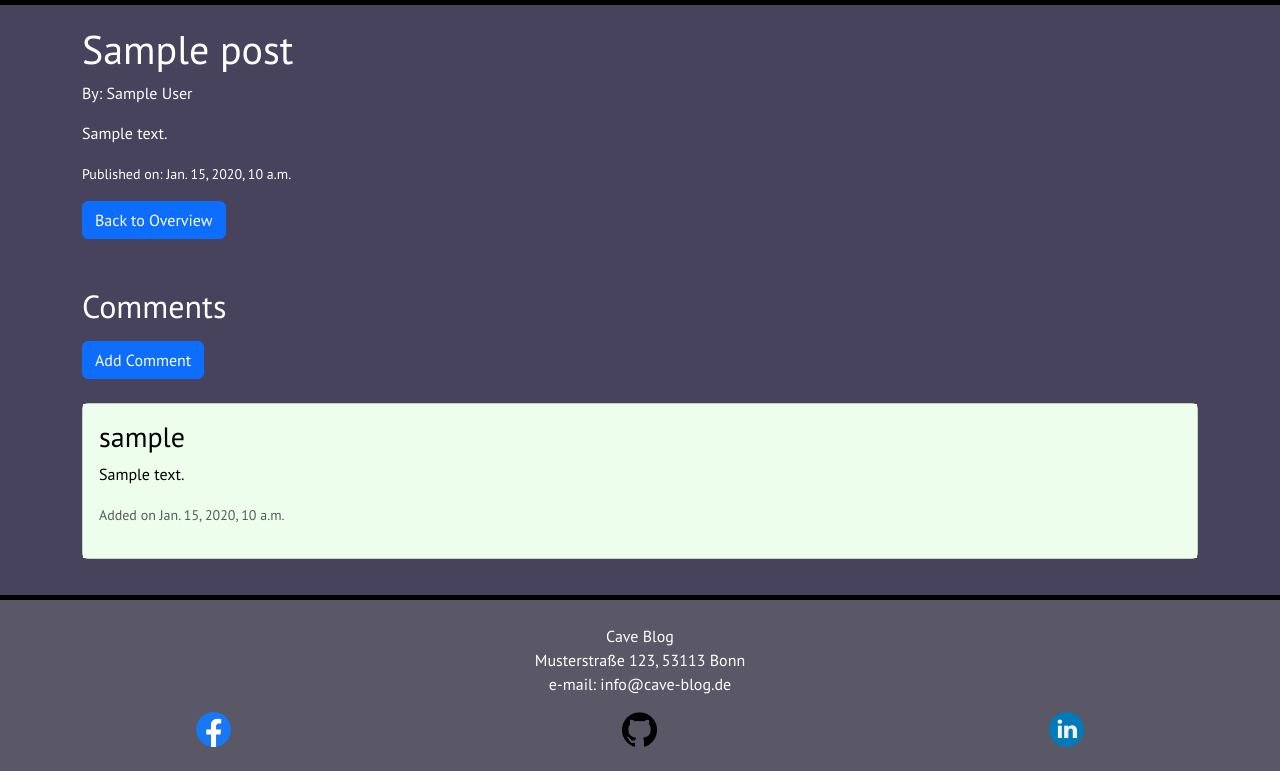
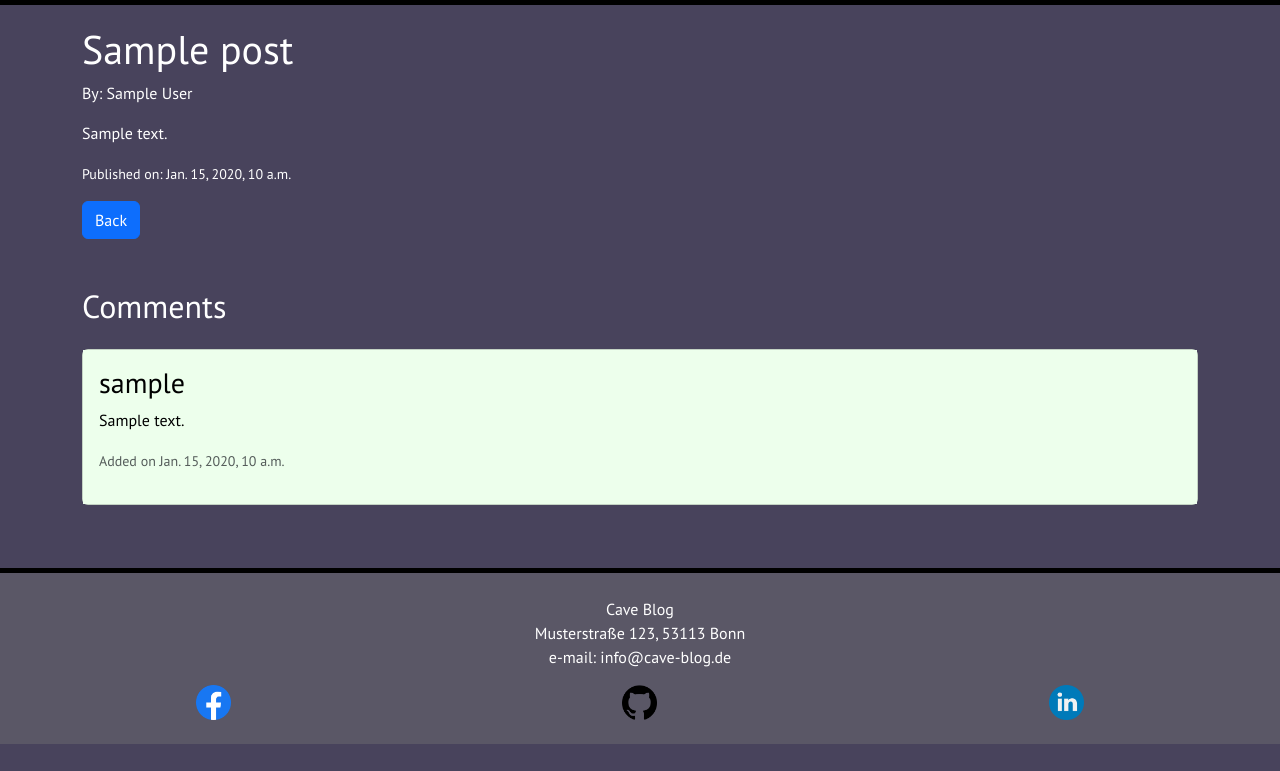
Before and after one commit to SureDeveloping/cave-blog, a Django app: page /blog-post/1/ in a window 1280 px wide. Shown: the part 56-827 px from the top of the page. After the commit the page ends 800 px from the top, so only its background shows below. Run offline with Django 4.2, Linux system fonts and the light colour scheme; tables that the repository leaves empty hold one stand-in row (values such as "Sample post"); some libraries are stand-ins or nearby versions.

Commit message:
Add home buttons under all pages.

```diff
--- a/accounts/templates/registration/login.html
+++ b/accounts/templates/registration/login.html
@@ -25,6 +25,7 @@
         </div>
 
         <button type="submit" class="btn btn-primary">Login</button>
+        <a href="{% url 'home' %}" class="btn btn-primary">Home</a>
     </form>
 
 <p class="mt-3">Don't have an account? <a href="{% url 'register' %}">Register here</a>.</p>
--- a/accounts/templates/registration/register.html
+++ b/accounts/templates/registration/register.html
@@ -11,6 +11,7 @@
         {% csrf_token %}
         {{ form.as_p }}
         <button type="submit" class="btn btn-primary">Register</button>
+        <a href="{% url 'home' %}" class="btn btn-primary">Home</a>
     </form>
 </div>
 <p class="mt-3">Alread have an account? <a href="{% url 'login' %}">Login here</a>.</p>
--- a/accounts/templates/registration/user_profile_create.html
+++ b/accounts/templates/registration/user_profile_create.html
@@ -12,6 +12,7 @@
                 {{ form.as_p }}
                 {{ foobar|safe }}
                 <button type="submit" class="btn btn-primary">Update</button>
+                <a href="{% url 'home' %}" class="btn btn-primary">Home</a>
             </form>
         </div>
     {% else %}
--- a/accounts/templates/registration/user_profile_delete.html
+++ b/accounts/templates/registration/user_profile_delete.html
@@ -12,6 +12,7 @@
             <form method="POST">
                 {% csrf_token %}
                 <button type="submit" class="btn btn-danger">Delete Profile</button>
+                <a href="{% url 'home' %}" class="btn btn-primary">Home</a>
             </form>
         </div>
 
--- a/accounts/templates/registration/user_profile_detail.html
+++ b/accounts/templates/registration/user_profile_detail.html
@@ -49,9 +49,13 @@
                     </div>
                 </div>
             </div>
+
         </div>
+
     </div>
+    <div class="d-grid gap-2 col-2 mx-auto mt-3"> <a href="{% url 'home' %}" class="btn btn-primary">Home</a> </div>
 </div>
+
 
 {% else %}
   <div class="alert alert-danger" role="alert">Please login to your account if you want to read a Userprofile!</div>
--- a/accounts/templates/registration/user_profile_update.html
+++ b/accounts/templates/registration/user_profile_update.html
@@ -11,6 +11,7 @@
             {{ form.as_p }}
             {{ foobar|safe }}
             <button type="submit" class="btn btn-primary">Update</button>
+            <a href="{% url 'home' %}" class="btn btn-primary">Home</a >
         </form>
     </div>
 {% else %}
--- a/blog/templates/blog/blog_post_create.html
+++ b/blog/templates/blog/blog_post_create.html
@@ -10,7 +10,9 @@
             {{ form.as_p }}
             {{ foobar|safe }}
             <button type="submit" class="btn btn-primary">Post</button>
+            <a href="{% url 'home' %}" class="btn btn-primary">Home</a >
         </form>
+
     </div>
 
 {% else %}
--- a/blog/templates/blog/blog_post_delete.html
+++ b/blog/templates/blog/blog_post_delete.html
@@ -12,6 +12,7 @@
             <form method="POST">
                 {% csrf_token %}
                 <button type="submit" class="btn btn-danger">Delete Post</button>
+                <a href="{% url 'home' %}" class="btn btn-primary">Home</a >
             </form>
         </div>
 
--- a/blog/templates/blog/blog_post_detail.html
+++ b/blog/templates/blog/blog_post_detail.html
@@ -15,12 +15,13 @@
         <small>Published on: {{ post.created_on }}</small>
     </div>
     <div class="mt-3 mb-5">
-        <button href="{% url 'home' %}" class="btn btn-primary">Back to Overview</button>
+        <a href="{% url 'home' %}" class="btn btn-primary">Back</a>
+
 
         {% if user.is_authenticated %}
             {% if user.pk == post.author.pk %}
-                <button href="{% url 'blog-post-update' post.pk %}" class="btn btn-primary">Edit Post</button>
-                <button href="{% url 'blog-post-delete' post.pk %}" class="btn btn-danger">Delete Post</button>
+                <a href="{% url 'blog-post-update' post.pk %}" class="btn btn-primary">Edit Post</a>
+                <a href="{% url 'blog-post-delete' post.pk %}" class="btn btn-danger">Delete Post</a>
             {% endif %}
         {% endif %}
     </div>
@@ -29,12 +30,15 @@
 <h2 class="mt-4 mb-3">Comments</h2>
 
     {% if not post.comments.all %}
-
+        {% if user.is_authenticated %}
             <p>There are no comments yet.</p>
-        <button href="{% url 'comment-create' post.pk %}" class="btn btn-primary">Add Comment</button>
+            <a href="{% url 'comment-create' post.pk %}" class="btn btn-primary">Add Comment</a>
+        {% endif %}
 
     {% else %}
+        {% if user.is_authenticated %}
             <a href="{% url 'comment-create' post.pk %}" class="btn btn-primary">Add Comment</a>
+        {% endif %}
             <div class="mt-4">
                 {% for comment in post.comments.all %}
                     <div class="card my-3">
@@ -44,8 +48,8 @@
                             <small class="text-muted">Added on {{ comment.created_on }}</small>
                             <div class="mt-3 mb-2">
                                 {% if user.pk == comment.commentator.pk %}
-                                <button href="{% url 'comment-update' post.pk comment.pk %}" class="btn btn-sm btn-primary">Update Comment</button>
-                                <button href="{% url 'comment-delete' post.pk comment.pk %}" class="btn btn-sm btn-danger">Delete Comment</button>
+                                    <a href="{% url 'comment-update' post.pk comment.pk %}" class="btn btn-sm btn-primary">Update Comment</a>
+                                    <a href="{% url 'comment-delete' post.pk comment.pk %}" class="btn btn-sm btn-danger">Delete Comment</a>
                                 {% endif %}
                             </div>
                         </div>
--- a/blog/templates/blog/comment_create.html
+++ b/blog/templates/blog/comment_create.html
@@ -9,8 +9,11 @@
             {% csrf_token %}
             {{ form.as_p }}
             <button type="submit" class="btn btn-primary">Comment</button>
+            <a href="{% url 'home' %}" class="btn btn-primary">Home</a >
         </form>
     </div>
+
+
 
 {% else %}
     Please login if you want to create a blog post!
--- a/blog/templates/blog/comment_delete.html
+++ b/blog/templates/blog/comment_delete.html
@@ -12,6 +12,7 @@
         <form method="POST">
             {% csrf_token %}
             <button type="submit" class="btn btn-primary">Delete Comment</button>
+            <a href="{% url 'home' %}" class="btn btn-primary">Home</a >
         </form>
     </div>
 
--- a/blog/templates/blog/comment_update.html
+++ b/blog/templates/blog/comment_update.html
@@ -10,6 +10,7 @@
                 {% csrf_token %}
                 {{ form.as_p }}
                 <button type="submit" class="btn btn-primary">Comment</button>
+                <a href="{% url 'home' %}" class="btn btn-primary">Home</a >
             </form>
         </div>
 
--- a/blog/templates/blog/index.html
+++ b/blog/templates/blog/index.html
@@ -4,6 +4,7 @@
 
 {% block content %}
 
+{% if not user.is_authenticated %}
 <div class="container">
     <div class="jumbotron">
         <h1 class="display-4">
@@ -32,7 +33,7 @@
         <a href="{% url 'register' %}" class="btn btn-primary">Register here</a>
 
     </div>
-
+{% endif %}
 
     <h2 class="mt-5 mb-4">Blog Posts</h1>
 
--- a/static/css/base.css
+++ b/static/css/base.css
@@ -60,6 +60,10 @@
     background-color: white;
 }
 
+main .btn {
+    margin-right: 10px;
+}
+
 
 /* Footer */
 footer {
```
Lines whose indentation alone changed are shown as unchanged.
